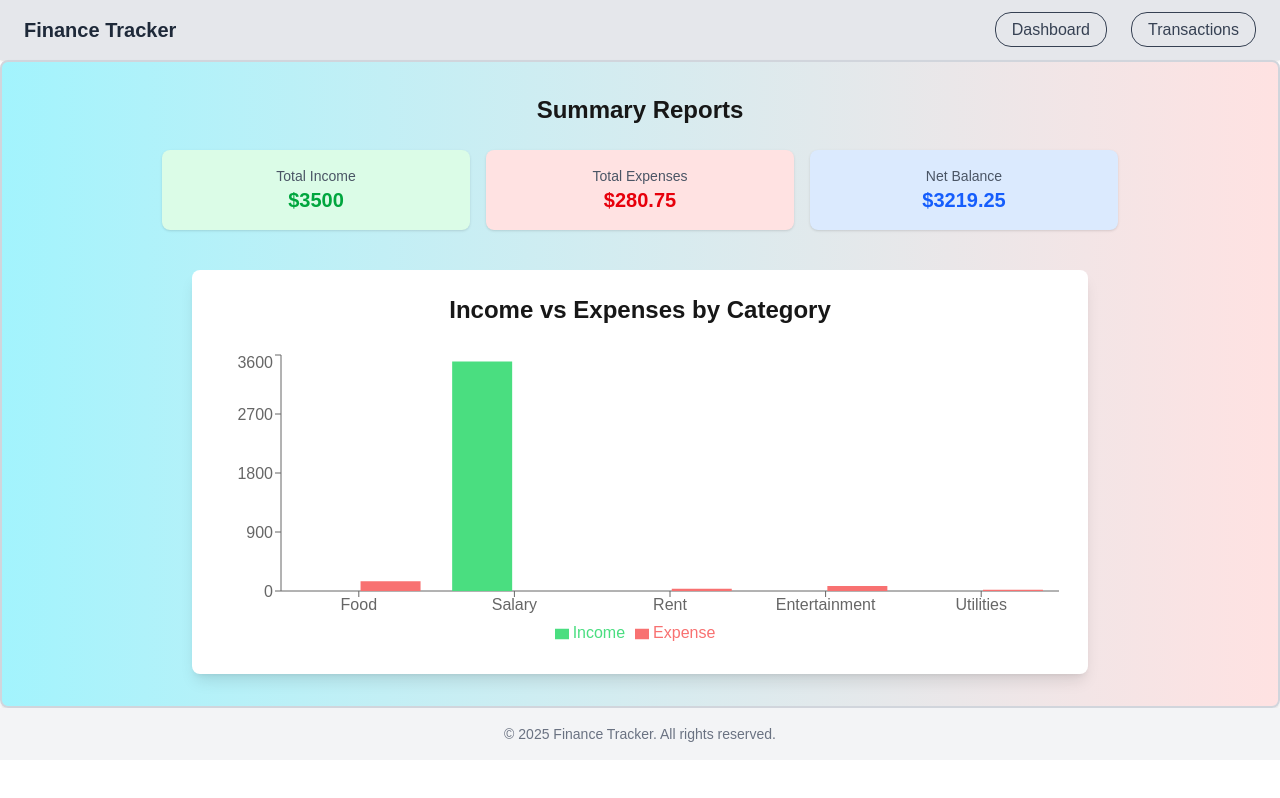
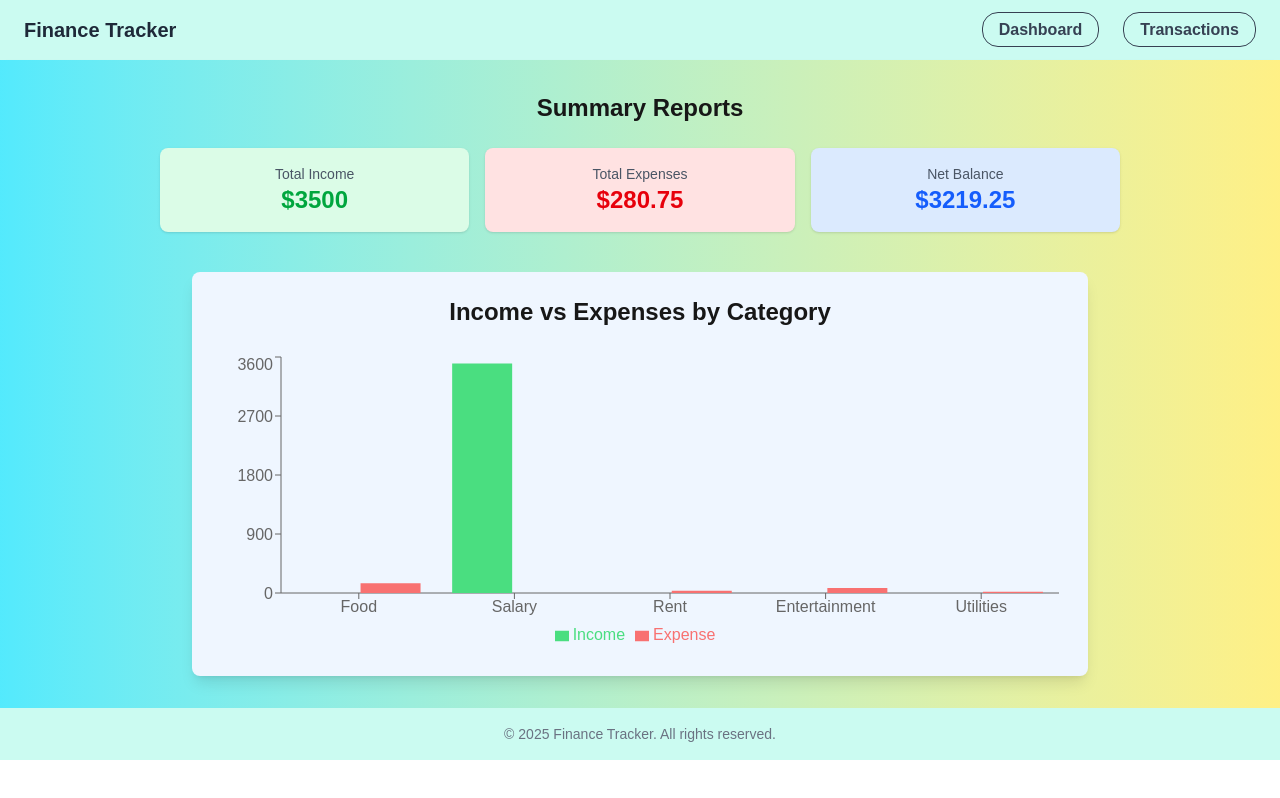
Before and after one commit to shakib-007/finance-tracker, a Next.js app: page / in a window 1280 px wide. Built offline with nearby package versions, Linux system fonts and the light colour scheme; data requests are answered from the project's data file.

Commit message:
some fine tuning

```diff
--- a/app/components/Navbar.tsx
+++ b/app/components/Navbar.tsx
@@ -2,12 +2,13 @@ import React from 'react'
 import Link from "next/link";
 
 export default function Navbar() {
+
   return (
     <div>
-        <header className="bg-gray-200 shadow">
+        <header className="bg-teal-100 shadow">
           <nav className="container mx-auto px-6 py-4 flex justify-between items-center">
             <div className="text-xl font-bold text-gray-800">Finance Tracker</div>
-            <ul className="flex space-x-6 text-gray-700 font-medium">
+            <ul className="flex space-x-6 text-gray-700 font-bold">
               <li>
                 <Link href="/" className="hover:text-cyan-500 border-1 border-black-600 px-4 py-2 rounded-2xl">
                   Dashboard
--- a/app/components/Pagination.tsx
+++ b/app/components/Pagination.tsx
@@ -1,17 +1,18 @@
 import React from 'react';
 
 export default function Pagination({totalItems, itemsPerPage, currentPage, setPage, setLimit}: {totalItems: number, itemsPerPage: number, currentPage: number, setPage: React.Dispatch<React.SetStateAction<number>>, setLimit: React.Dispatch<React.SetStateAction<number>>}) {
+
   const totalPages = Math.ceil(totalItems / itemsPerPage);
   const startItem = (currentPage - 1) * itemsPerPage + 1;
   const endItem = Math.min(currentPage * itemsPerPage, totalItems);
 
-  console.log(totalItems)
   return (
-    <div className="flex items-center justify-between border-t border-gray-200 bg-white px-4 py-3 sm:px-6">
+    <div className="flex items-center justify-between border-t border-gray-200 bg-blue-50 px-4 py-3 sm:px-6">
       <div className="hidden sm:flex sm:flex-1 sm:items-center sm:justify-between">
         <div>
           <span>Showing {startItem} - {endItem} of {totalItems}</span>
         </div>
+
         <div>
           <select
             name="limit"
@@ -27,6 +28,7 @@ export default function Pagination({totalItems, itemsPerPage, currentPage, setPa
             <option value="50">50</option>
           </select>
         </div>
+
         <div className="flex gap-2 mt-6">
           <button
             disabled={currentPage === 1}
@@ -35,9 +37,11 @@ export default function Pagination({totalItems, itemsPerPage, currentPage, setPa
           >
             Prev
           </button>
+
           <span className="px-4 py-2">
             {currentPage} / {totalPages}
           </span>
+
           <button
             disabled={currentPage === totalPages}
             onClick={() => setPage((p: number) => p + 1)}
@@ -46,6 +50,7 @@ export default function Pagination({totalItems, itemsPerPage, currentPage, setPa
             Next
           </button>
         </div>
+
       </div>
     </div>
   );
--- a/app/components/TransactionChart.tsx
+++ b/app/components/TransactionChart.tsx
@@ -35,7 +35,7 @@ const TransactionChart = ({ transactions }: { transactions: Transaction[] }) =>
   });
 
   return (
-    <div className="max-w-4xl mx-auto mt-10 p-6 bg-white shadow-lg rounded-lg">
+    <div className="max-w-4xl mx-auto mt-10 p-6 bg-blue-50 shadow-lg rounded-lg">
       <h2 className="text-2xl font-semibold mb-6 text-center">
         Income vs Expenses by Category
       </h2>
--- a/app/layout.tsx
+++ b/app/layout.tsx
@@ -16,8 +16,8 @@ const geistMono = Geist_Mono({
 });
 
 export const metadata: Metadata = {
-  title: "Create Next App",
-  description: "Generated by create next app",
+  title: "Finance Tracker",
+  description: "Manage your finances with ease",
 };
 
 export default function RootLayout({
@@ -31,14 +31,12 @@ export default function RootLayout({
         className={`${geistSans.variable} ${geistMono.variable} antialiased`}
       >
         <Toaster position="top-right" />
-        {/* Navbar */}
+
         <Navbar />
 
-        {/* Page content with padding */}
-        <main className="container mx-auto px-40 py-8 border-2 border-gray-300 rounded-lg p-6 bg-gradient-to-r from-cyan-200 to-red-100 shadow-md">{children}</main>
+        <main className="container mx-auto px-40 py-8  p-6 bg-gradient-to-r from-cyan-300 to-yellow-200 shadow-md">{children}</main>
 
-        {/* Footer (optional) */}
-        <footer className="bg-gray-100 text-center py-4 text-sm text-gray-500">
+        <footer className="bg-teal-100 text-center py-4 text-sm text-gray-500">
           &copy; {new Date().getFullYear()} Finance Tracker. All rights reserved.
         </footer>
       </body>
--- a/app/page.tsx
+++ b/app/page.tsx
@@ -15,15 +15,15 @@ export default async function Home() {
       <div className="grid grid-cols-3 gap-4 mb-6">
         <div className="p-4 bg-green-100 rounded-lg shadow text-center">
           <p className="text-sm text-gray-600">Total Income</p>
-          <p className="text-xl font-bold text-green-600">${totalIncome}</p>
+          <p className="text-2xl font-bold text-green-600">${totalIncome}</p>
         </div>
         <div className="p-4 bg-red-100 rounded-lg shadow text-center">
           <p className="text-sm text-gray-600">Total Expenses</p>
-          <p className="text-xl font-bold text-red-600">${totalExpenses}</p>
+          <p className="text-2xl font-bold text-red-600">${totalExpenses}</p>
         </div>
         <div className='p-4 bg-blue-100 rounded-lg shadow text-center'>
           <p className="text-sm text-gray-600">Net Balance</p>
-          <p className="text-xl font-bold text-blue-600">
+          <p className="text-2xl font-bold text-blue-600">
             ${netBalance}
           </p>
         </div>
--- a/app/transactions/page.tsx
+++ b/app/transactions/page.tsx
@@ -6,7 +6,6 @@ import Pagination from '../components/Pagination'
 import toast from 'react-hot-toast';
 
 const API_URL = process.env.NEXT_PUBLIC_API_BASE_URL;
-
 
 export default function Transactions() {
 
@@ -70,7 +69,7 @@ export default function Transactions() {
         <div className='mb-4'>
           <select
             name='category'
-            className="border border-gray-300 bg-indigo-100 rounded-lg p-3"
+            className="border border-gray-300 bg-gray-100 rounded-lg p-3"
             value={category}
             onChange={(e) => {
                 setCategory(e.target.value);
@@ -86,11 +85,13 @@ export default function Transactions() {
             <option value="Other">Other</option>
           </select>
         </div>
-        <div className='overflow-x-auto bg-white'>
+
+        <div className='overflow-x-auto'>
             <table className='min-w-full  text-sm text-left'>
-                <thead className='bg-gray-100 text-gray-700 uppercase'>
+                <thead className='bg-gray-200 text-black uppercase'>
                     <tr>
-                        <th className='py-3 pl-3'>Date</th>
+                        <th className='py-3 pl-3'>Sl.</th>
+                        <th className='py-3'>Date</th>
                         <th className='py-3'>Description</th>
                         <th className='py-3'>Category</th>
                         <th className='py-3'>Amount</th>
@@ -98,12 +99,13 @@ export default function Transactions() {
                     </tr>
                 </thead>
                 <tbody>
-                    {transactions.map((transaction) => (
-                        <tr key={transaction.id}>
-                            <td className='p-3'>{transaction.date}</td>
+                    {transactions.map((transaction, index: number) => (
+                        <tr key={transaction.id} className={index % 2 === 0 ?  'bg-white' : 'bg-gray-100' }>
+                            <td className='p-3'>{index + 1}</td>
+                            <td>{transaction.date}</td>
                             <td>{transaction.description}</td>
                             <td>{transaction.category}</td>
-                            <td>${transaction.amount}</td>
+                            <td>৳{transaction.amount}</td>
                             <td>
                                 <Link href={`/transactions/edit/${transaction.id}`} className='bg-blue-500 text-white px-4 py-2 me-1 rounded-lg hover:bg-cyan-600 transition duration-200'>
                                     Edit
@@ -132,13 +134,14 @@ export default function Transactions() {
                     ))}
                 </tbody>
             </table>
+
             <div>
                 <Pagination
-                    totalItems={total} // Replace with the actual total items count from your API
+                    totalItems={total}
                     itemsPerPage={limit}
                     currentPage={page}
                     setPage={setPage}
-                    setLimit={setLimit} // Add this line to pass setLimit to Pagination
+                    setLimit={setLimit}
                 />
             </div>
 
```
